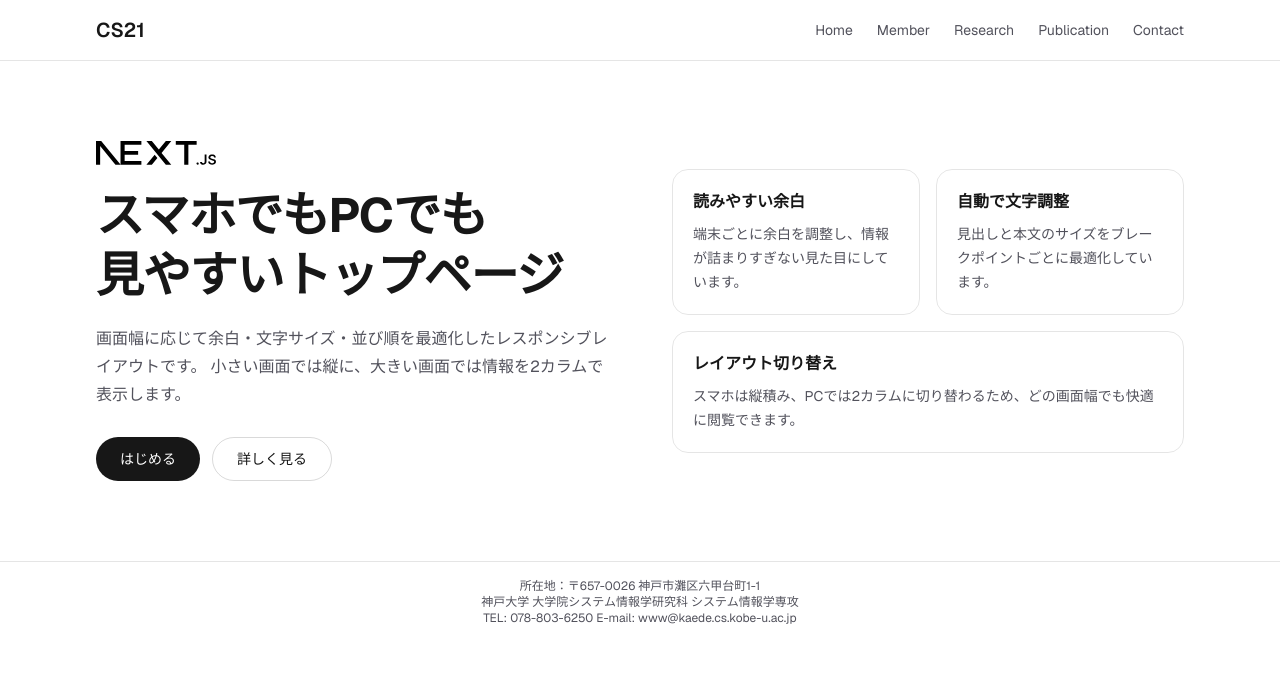
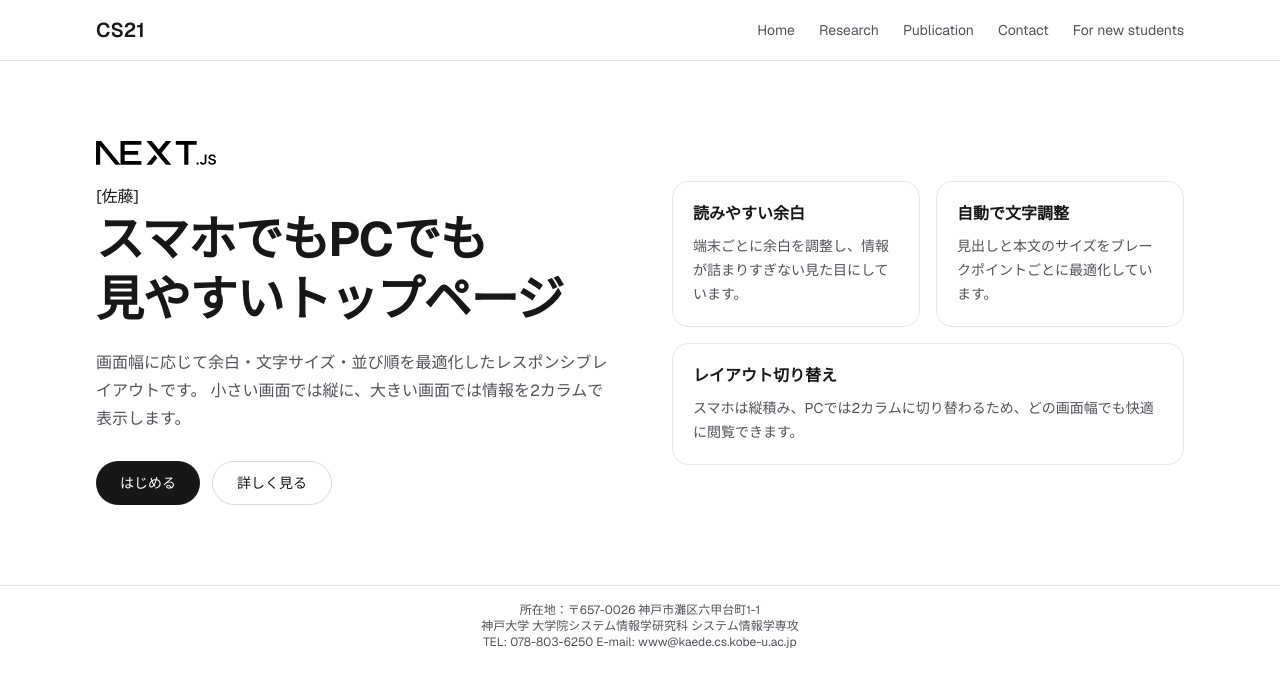
Before and after one commit to new-sato/cs21_homepage, a Next.js app: page / in a window 1280 px wide. Shown: the top 686 px of the page. Built offline with nearby package versions, Linux system fonts and the light colour scheme.

Commit message:
ページレイアウトの修正

```diff
--- a/app/components/SiteLayout.tsx
+++ b/app/components/SiteLayout.tsx
@@ -7,10 +7,10 @@ type SiteLayoutProps = {
 
 const navItems = [
   { href: "/", label: "Home" },
-  { href: "/member", label: "Member" },
   { href: "/research", label: "Research" },
   { href: "/publication", label: "Publication" },
   { href: "/contact", label: "Contact" },
+  { href: "/fornewstudents", label: "For new students" },
 ];
 
 export default function SiteLayout({ children }: SiteLayoutProps) {
@@ -37,11 +37,13 @@ export default function SiteLayout({ children }: SiteLayoutProps) {
 
       <footer className="border-t border-black/10 dark:border-white/15">
         <div className="mx-auto w-full max-w-6xl px-4 py-4 text-center text-xs text-zinc-600 dark:text-zinc-300 sm:px-6 lg:px-8">
-          所在地：〒657-0026 神戸市灘区六甲台町1-1
-          <br />
-          神戸大学 大学院システム情報学研究科 システム情報学専攻
-          <br />
-          TEL: 078-803-6250 E-mail: www@kaede.cs.kobe-u.ac.jp
+          <p>
+            所在地：〒657-0026 神戸市灘区六甲台町1-1
+            <br />
+            神戸大学 大学院システム情報学研究科 システム情報学専攻
+            <br />
+            TEL: 078-803-6250 E-mail: www@kaede.cs.kobe-u.ac.jp
+          </p>
         </div>
       </footer>
     </div>
--- a/app/contact/page.tsx
+++ b/app/contact/page.tsx
@@ -8,6 +8,15 @@ export default function ContactPage() {
         <p className="mt-4 max-w-3xl text-sm leading-7 text-zinc-600 dark:text-zinc-300 sm:text-base">
           お問い合わせページです。連絡先やアクセス情報、フォーム案内などを掲載できます。
         </p>
+		<div className="mx-auto mt-4 w-full max-w-3xl overflow-hidden rounded-xl border border-black/10 dark:border-white/15">
+		<iframe
+			title="神戸大学 六甲台キャンパス周辺地図"
+			src="https://www.google.com/maps?q=%E3%80%92657-0026%20%E7%A5%9E%E6%88%B8%E5%B8%82%E7%81%98%E5%8C%BA%E5%85%AD%E7%94%B2%E5%8F%B0%E7%94%BA1-1&output=embed"
+			className="h-64 w-full sm:h-80"
+			loading="lazy"
+			referrerPolicy="no-referrer-when-downgrade"
+		/>
+		</div>
       </main>
     </SiteLayout>
   );
--- a/app/page.tsx
+++ b/app/page.tsx
@@ -14,6 +14,7 @@ export default function Home() {
             height={24}
             priority
           />
+		  [佐藤]
           <h2 className="text-3xl font-bold leading-tight tracking-tight sm:text-4xl lg:text-5xl">
             スマホでもPCでも
             <br className="hidden sm:block" />
--- a/app/research/page.tsx
+++ b/app/research/page.tsx
@@ -6,7 +6,9 @@ export default function ResearchPage() {
       <main className="mx-auto w-full max-w-6xl px-4 py-12 sm:px-6 lg:px-8 lg:py-16">
         <h2 className="text-3xl font-bold tracking-tight sm:text-4xl">Research</h2>
         <p className="mt-4 max-w-3xl text-sm leading-7 text-zinc-600 dark:text-zinc-300 sm:text-base">
-          研究テーマやプロジェクトの紹介ページです。研究分野ごとの説明を追加できます。
+          [佐藤]
+		  <br />
+		  研究テーマやプロジェクトの紹介ページです。研究分野ごとの説明を追加できます。
         </p>
       </main>
     </SiteLayout>
```
